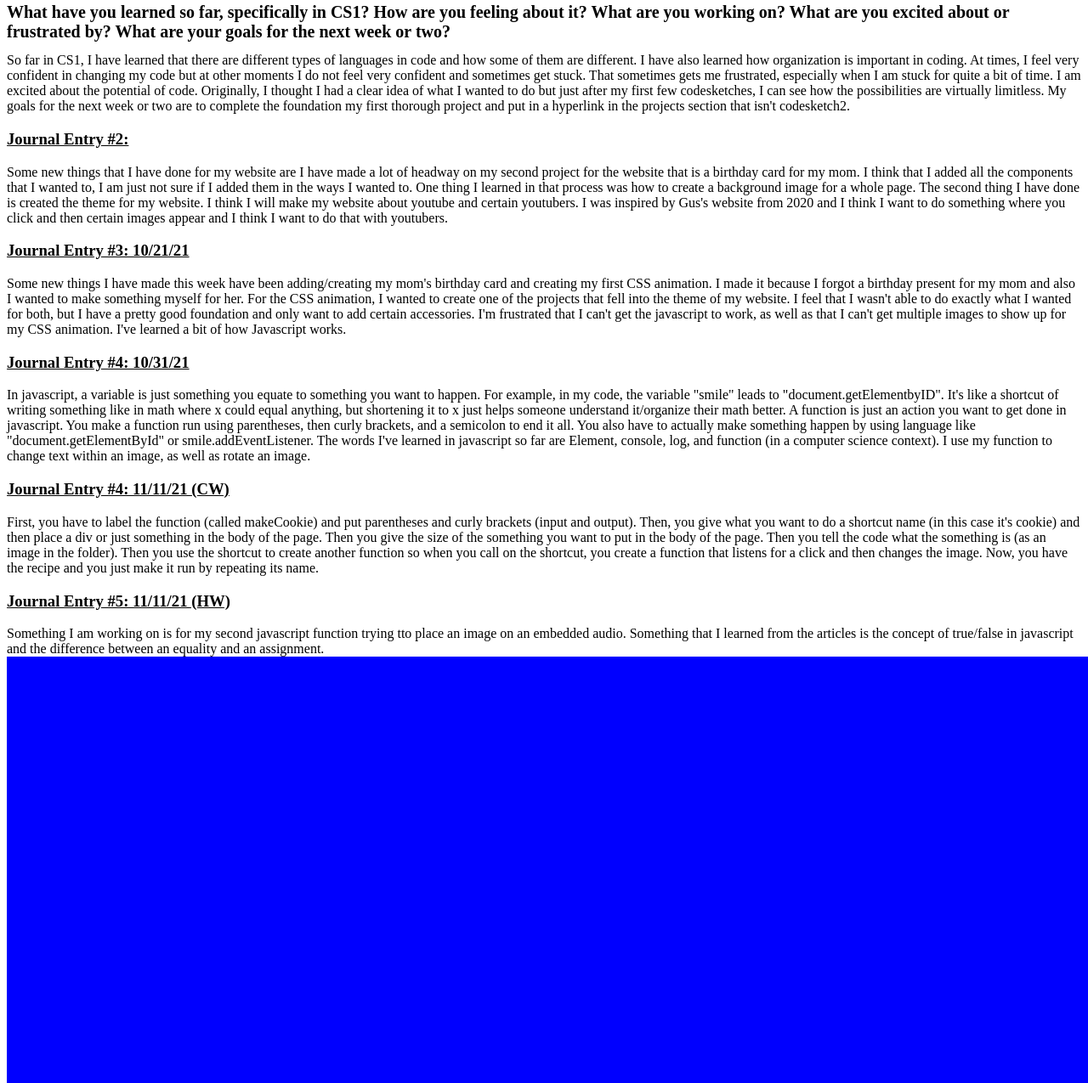
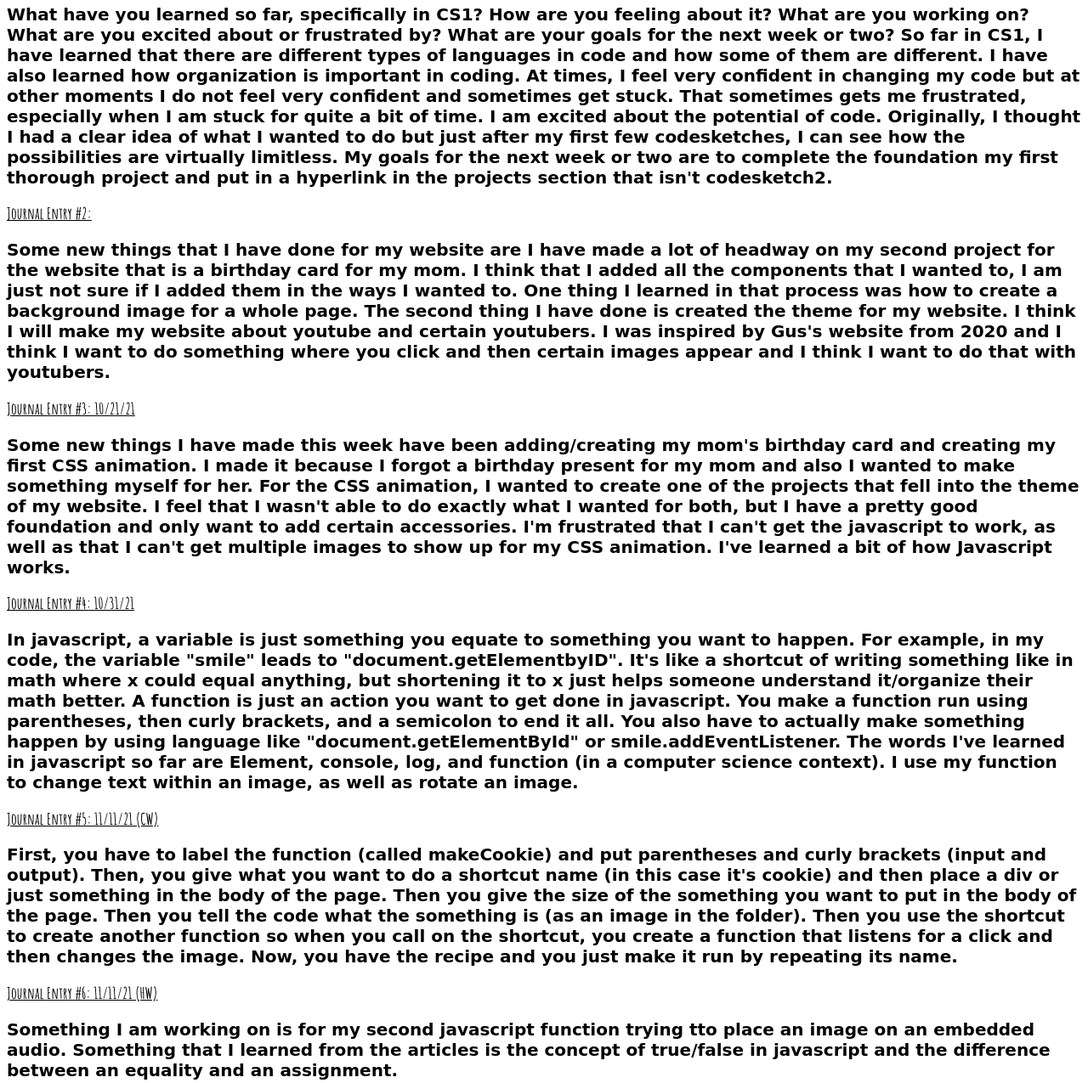
Before and after one commit to c25mm/c25mm.github.io, a plain HTML site: page journal.html in a window 1280 px wide. Shown: the part 165-1440 px from the top of the page at 85% size. Drawn offline with Linux system fonts and the light colour scheme; a web font is replaced by a local one.

Commit message:
“message”

```diff
--- a/journal.html
+++ b/journal.html
@@ -1,6 +1,12 @@
 <!DOCTYPE html>
 <html>
 <head>
+	<link rel="preconnect" href="https://fonts.googleapis.com">
+<link rel="preconnect" href="https://fonts.gstatic.com" crossorigin>
+<link href="https://fonts.googleapis.com/css2?family=Fuzzy+Bubbles&display=swap" rel="stylesheet">
+<link rel="preconnect" href="https://fonts.googleapis.com">
+<link rel="preconnect" href="https://fonts.gstatic.com" crossorigin>
+<link href="https://fonts.googleapis.com/css2?family=Amatic+SC:wght@700&display=swap" rel="stylesheet">
 	<title>
 
 	</title>
@@ -9,15 +15,17 @@
 
 p{
 	font-size: 40px;
+
 }
 
 h3 {
   text-decoration: underline;
+  font-family: 'Amatic SC', cursive;
   }
 
 h1 {
 	font-size: 20px;
-
+	font-family: 'Fuzzy Bubbles', cursive;
 }
 </style>
 
@@ -26,32 +34,32 @@ h1 {
 
 <h3>Journal Entry #1: 10/3/21<h3>
 
-<h1>What have you learned so far, specifically in CS1? How are you feeling about it? What are you working on? What are you excited about or frustrated by? What are your goals for the next week or two?</h1>
+<h1>What have you learned so far, specifically in CS1? How are you feeling about it? What are you working on? What are you excited about or frustrated by? What are your goals for the next week or two?
 
-So far in CS1, I have learned that there are different types of languages in code and how some of them are different. I have also learned how organization is important in coding. At times, I feel very confident in changing my code but at other moments I do not feel very confident and sometimes get stuck. That sometimes gets me frustrated, especially when I am stuck for quite a bit of time. I am excited about the potential of code. Originally, I thought I had a clear idea of what I wanted to do but just after my first few codesketches, I can see how the possibilities are virtually limitless. My goals for the next week or two are to complete the foundation my first thorough project and put in a hyperlink in the projects section that isn't codesketch2.
+So far in CS1, I have learned that there are different types of languages in code and how some of them are different. I have also learned how organization is important in coding. At times, I feel very confident in changing my code but at other moments I do not feel very confident and sometimes get stuck. That sometimes gets me frustrated, especially when I am stuck for quite a bit of time. I am excited about the potential of code. Originally, I thought I had a clear idea of what I wanted to do but just after my first few codesketches, I can see how the possibilities are virtually limitless. My goals for the next week or two are to complete the foundation my first thorough project and put in a hyperlink in the projects section that isn't codesketch2.</h1>
 
 <h3>Journal Entry #2: </h3>
 
-<h1></h1>
 
-Some new things that I have done for my website are I have made a lot of headway on my second project for the website that is a birthday card for my mom. I think that I added all the components that I wanted to, I am just not sure if I added them in the ways I wanted to. One thing I learned in that process was how to create a background image for a whole page. The second thing I have done is created the theme for my website. I think I will make my website about youtube and certain youtubers. I was inspired by Gus's website from 2020 and I think I want to do something where you click and then certain images appear and I think I want to do that with youtubers. </h1>
+
+<h1>Some new things that I have done for my website are I have made a lot of headway on my second project for the website that is a birthday card for my mom. I think that I added all the components that I wanted to, I am just not sure if I added them in the ways I wanted to. One thing I learned in that process was how to create a background image for a whole page. The second thing I have done is created the theme for my website. I think I will make my website about youtube and certain youtubers. I was inspired by Gus's website from 2020 and I think I want to do something where you click and then certain images appear and I think I want to do that with youtubers. </h1>
 
 <h3>Journal Entry #3: 10/21/21</h3>
 
-<h1></h1>
+<h1>
+Some new things I have made this week have been adding/creating my mom's birthday card and creating my first CSS animation. I made it because I forgot a birthday present for my mom and also I wanted to make something myself for her. For the CSS animation, I wanted to create one of the projects that fell into the theme of my website. I feel that I wasn't able to do exactly what I wanted for both, but I have a pretty good foundation and only want to add certain accessories. I'm frustrated that I can't get the javascript to work, as well as that I can't get multiple images to show up for my CSS animation. I've learned a bit of how Javascript works.</h1>
 
-Some new things I have made this week have been adding/creating my mom's birthday card and creating my first CSS animation. I made it because I forgot a birthday present for my mom and also I wanted to make something myself for her. For the CSS animation, I wanted to create one of the projects that fell into the theme of my website. I feel that I wasn't able to do exactly what I wanted for both, but I have a pretty good foundation and only want to add certain accessories. I'm frustrated that I can't get the javascript to work, as well as that I can't get multiple images to show up for my CSS animation. I've learned a bit of how Javascript works.
 
 <h3>Journal Entry #4: 10/31/21</h3>
 
-<h1></h1>
+<h1>
 
-In javascript, a variable is just something you equate to something you want to happen. For example, in my code, the variable "smile" leads to "document.getElementbyID". It's like a shortcut of writing something like in math where x could equal anything, but shortening it to x just helps someone understand it/organize their math better. A function is just an action you want to get done in javascript. You make a function run using parentheses, then curly brackets, and a semicolon to end it all. You also have to actually make something happen by using language like "document.getElementById" or smile.addEventListener. The words I've learned in javascript so far are Element, console, log, and function (in a computer science context). I use my function to change text within an image, as well as rotate an image.
+In javascript, a variable is just something you equate to something you want to happen. For example, in my code, the variable "smile" leads to "document.getElementbyID". It's like a shortcut of writing something like in math where x could equal anything, but shortening it to x just helps someone understand it/organize their math better. A function is just an action you want to get done in javascript. You make a function run using parentheses, then curly brackets, and a semicolon to end it all. You also have to actually make something happen by using language like "document.getElementById" or smile.addEventListener. The words I've learned in javascript so far are Element, console, log, and function (in a computer science context). I use my function to change text within an image, as well as rotate an image. </h1>
 
-<h3>Journal Entry #4: 11/11/21 (CW)</h3>
-First, you have to label the function (called makeCookie) and put parentheses and curly brackets (input and output). Then, you give what you want to do a shortcut name (in this case it's cookie) and then place a div or just something in the body of the page. Then you give the size of the something you want to put in the body of the page. Then you tell the code what the something is (as an image in the folder). Then you use the shortcut to create another function so when you call on the shortcut, you create a function that listens for a click and then changes the image. Now, you have the recipe and you just make it run by repeating its name.
-<h3>Journal Entry #5: 11/11/21 (HW)</h3>
-Something I am working on is for my second javascript function trying tto place an image on an embedded audio. Something that I learned from the articles is the concept of true/false in javascript and the difference between an equality and an assignment.
+<h3>Journal Entry #5: 11/11/21 (CW)</h3>
+<h1>First, you have to label the function (called makeCookie) and put parentheses and curly brackets (input and output). Then, you give what you want to do a shortcut name (in this case it's cookie) and then place a div or just something in the body of the page. Then you give the size of the something you want to put in the body of the page. Then you tell the code what the something is (as an image in the folder). Then you use the shortcut to create another function so when you call on the shortcut, you create a function that listens for a click and then changes the image. Now, you have the recipe and you just make it run by repeating its name.</h1>
+<h3>Journal Entry #6: 11/11/21 (HW)</h3>
+<h1>Something I am working on is for my second javascript function trying tto place an image on an embedded audio. Something that I learned from the articles is the concept of true/false in javascript and the difference between an equality and an assignment.</h1>
 <div id="journal">
 </div>
 
```
Also changed, not shown: array.html (added, +20 -0 lines), cookie.html (+0 -1 lines), function2.html (+13 -0 lines), thanks.html (added, +16 -0 lines), images.jpg (added), 2 other files.
